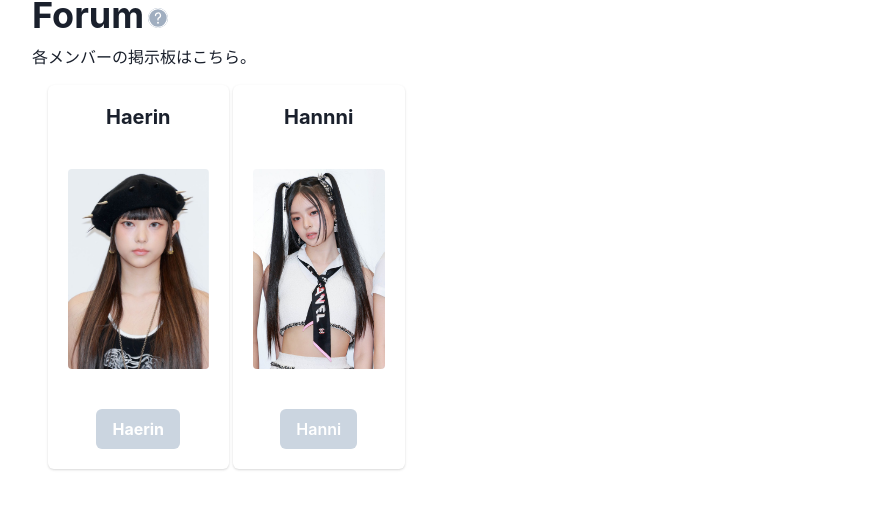
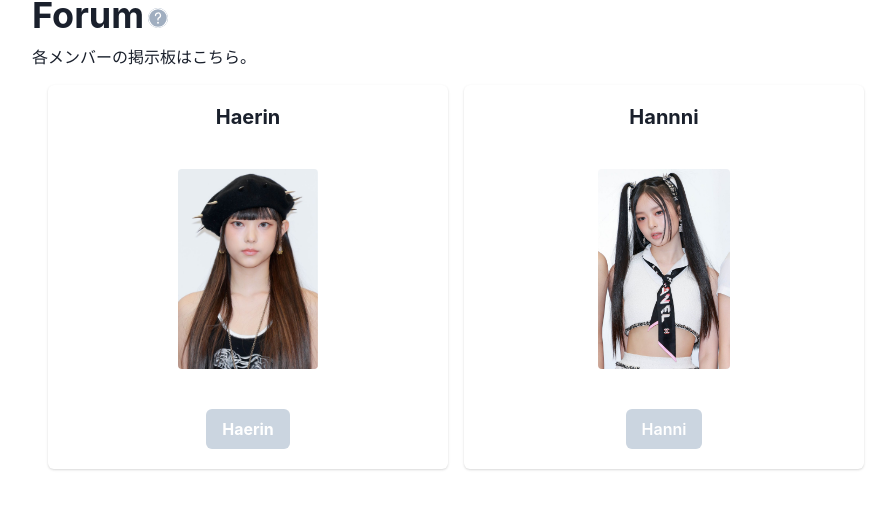
Before and after one commit to tomoyuki-kumagai-131/tokki-app, a Next.js app: page / in a window 1280 px wide. Shown: the part 785-1304 px from the top of the page, without its empty margins (16-911 px from the left). Built offline with nearby package versions, Linux system fonts and the light colour scheme; no server answers.

Commit message:
fix: Forum

```diff
--- a/src/components/parts/Forums/Forums.tsx
+++ b/src/components/parts/Forums/Forums.tsx
@@ -27,12 +27,12 @@ export const Forums: React.FC = () => {
 		<Grid
 			display={'flex'}
 			templateColumns="repeat(2, 1fr)"
-			gap={1}
+			gap={4}
 			mx={{ base: 4, md: 16 }}
 			mt={4}
 			textAlign="center"
 		>
-			<Card maxW={400}>
+			<Card maxW={{ base: 200, md: 800 }} w={{ md: 400 }}>
 				<CardHeader>
 					<Heading size="md">Haerin</Heading>
 				</CardHeader>
@@ -66,7 +66,7 @@ export const Forums: React.FC = () => {
 					</Box>
 				</CardFooter>
 			</Card>
-			<Card maxW={400}>
+			<Card maxW={{ base: 200, md: 800 }} w={{ md: 400 }}>
 				<CardHeader>
 					<Heading size="md">Hannni</Heading>
 				</CardHeader>
```
